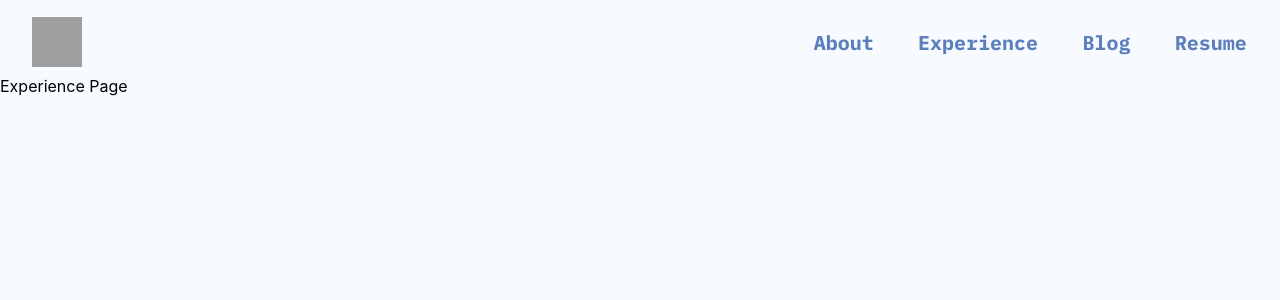
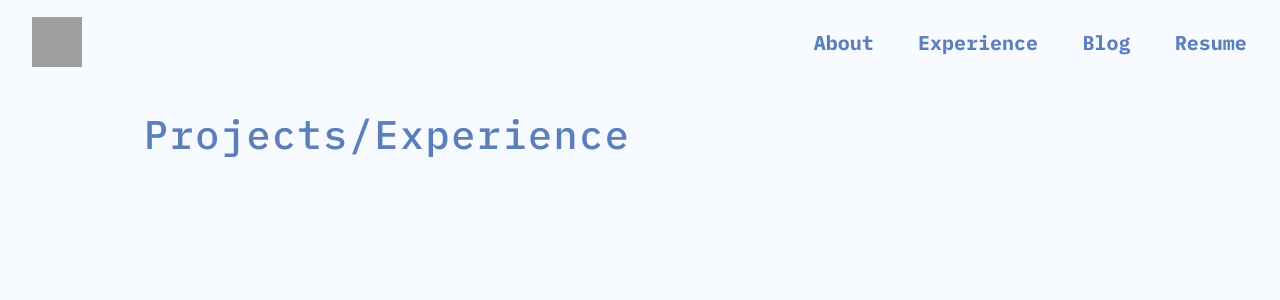
Before and after one commit to jellyuan123/personal-website, a React (Create React App) app in the folder jasmine-personal/: page /experience in a window 1280 px wide. Shown: the top 300 px of the page. Built offline with nearby package versions, Linux system fonts and the light colour scheme; grey boxes are pictures that could not be loaded.

Commit message:
workign header NO vertical

```diff
--- a/jasmine-personal/src/pages/About.css
+++ b/jasmine-personal/src/pages/About.css
@@ -16,6 +16,7 @@ h1 {
   margin: -0.1rem;
   color: #5B7FBD;
   font-weight: bold;
+  letter-spacing: 0.1rem;
 }
 
 
--- a/jasmine-personal/src/pages/Experience.css
+++ b/jasmine-personal/src/pages/Experience.css
@@ -0,0 +1,12 @@
+@import url('https://fonts.googleapis.com/css2?family=IBM+Plex+Mono:ital,wght@0,100;0,200;0,300;0,400;0,500;0,600;0,700;1,100;1,200;1,300;1,400;1,500;1,600;1,700&family=IBM+Plex+Sans:ital,wght@0,100..700;1,100..700&display=swap');
+
+.header {
+  font-size: xx-large;
+  margin-left: 7rem;
+  padding: 2rem;
+  font-family: "IBM Plex Mono";
+  font-weight: 500;
+  color: #5B7FBD;
+  letter-spacing: 0.1rem;
+  font-size: 2.5rem;
+}
--- a/jasmine-personal/src/pages/Experience.js
+++ b/jasmine-personal/src/pages/Experience.js
@@ -2,7 +2,12 @@ import './Experience.css';
 
 function Experience() {
   return (
-    <text> Experience Page </text>
+    <body>
+      <div className="header"> Projects/Experience </div>
+      <div className="left-list">
+
+      </div>
+    </body>
   );
 }
 
```
